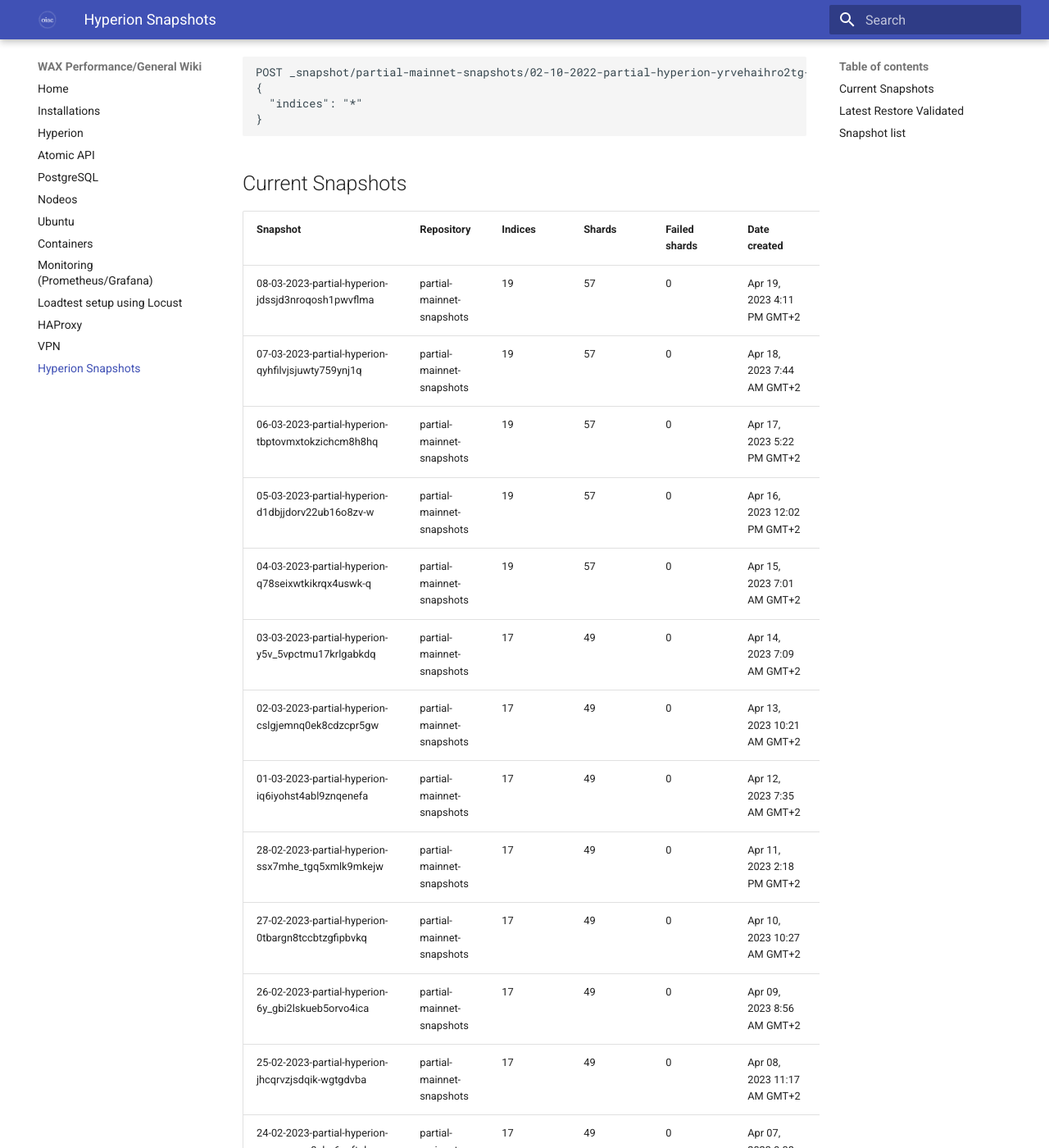
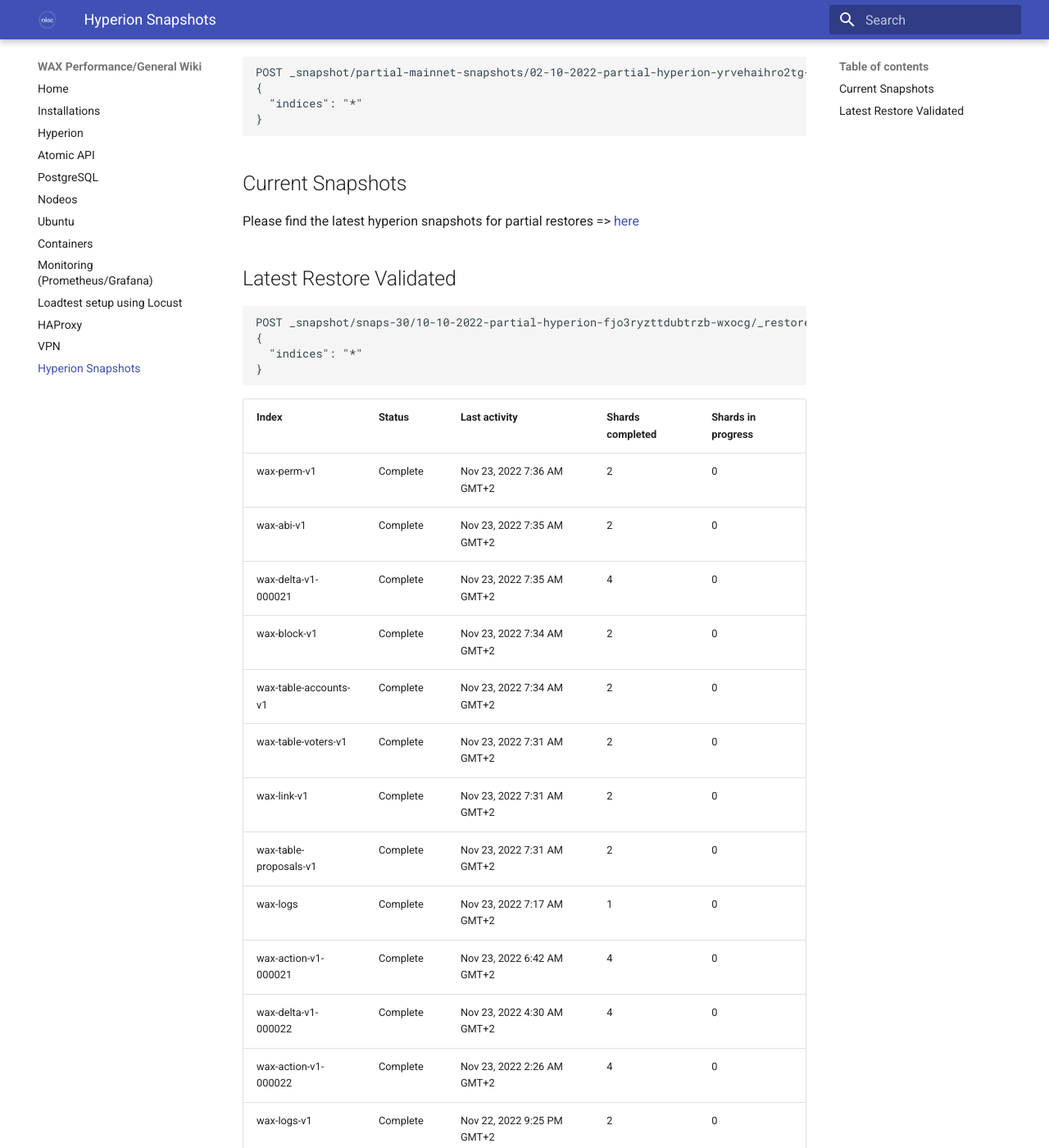
Before and after one commit to oneinacillian/wiki, an MkDocs documentation site: the page built from docs/snapshots.md, in a window 1280 px wide and 1400 px high, scrolled down 1944 px. Shown: the whole window at 82% size. Built offline with MkDocs 1.6.1 and Material for MkDocs 9.7.7, drawn with Linux system fonts in a browser that asks for light colours; some of the changed text lies outside the part shown.

````diff
--- a/docs/snapshots.md
+++ b/docs/snapshots.md
@@ -58,41 +58,7 @@
 
 ## Current Snapshots
 
-| Snapshot                                           | Repository                | Indices | Shards | Failed shards | Date created                | Duration |
-|----------------------------------------------------|---------------------------|---------|--------|---------------|-----------------------------|----------|
-|08-03-2023-partial-hyperion-jdssjd3nroqosh1pwvflma  | partial-mainnet-snapshots | 19      | 57     | 0             | Apr 19, 2023 4:11 PM GMT+2  | 33s	     |
-| 07-03-2023-partial-hyperion-qyhfilvjsjuwty759ynj1q | partial-mainnet-snapshots | 19      | 57     | 0             | Apr 18, 2023 7:44 AM GMT+2  | 15s      |
-| 06-03-2023-partial-hyperion-tbptovmxtokzichcm8h8hq | partial-mainnet-snapshots | 19      | 57     | 0             | Apr 17, 2023 5:22 PM GMT+2  | 31s      |
-| 05-03-2023-partial-hyperion-d1dbjjdorv22ub16o8zv-w | partial-mainnet-snapshots | 19      | 57     | 0             | Apr 16, 2023 12:02 PM GMT+2 | 27s      |
-| 04-03-2023-partial-hyperion-q78seixwtkikrqx4uswk-q | partial-mainnet-snapshots | 19      | 57     | 0             | Apr 15, 2023 7:01 AM GMT+2  | 27s      |
-| 03-03-2023-partial-hyperion-y5v_5vpctmu17krlgabkdq | partial-mainnet-snapshots | 17      | 49     | 0             | Apr 14, 2023 7:09 AM GMT+2  | 16s      |
-| 02-03-2023-partial-hyperion-cslgjemnq0ek8cdzcpr5gw | partial-mainnet-snapshots | 17      | 49     | 0             | Apr 13, 2023 10:21 AM GMT+2 | 29s      |
-| 01-03-2023-partial-hyperion-iq6iyohst4abl9znqenefa | partial-mainnet-snapshots | 17      | 49     | 0             | Apr 12, 2023 7:35 AM GMT+2  | 18s      |
-| 28-02-2023-partial-hyperion-ssx7mhe_tgq5xmlk9mkejw | partial-mainnet-snapshots | 17      | 49     | 0             | Apr 11, 2023 2:18 PM GMT+2  | 30s      |
-| 27-02-2023-partial-hyperion-0tbargn8tccbtzgfipbvkq | partial-mainnet-snapshots | 17      | 49     | 0             | Apr 10, 2023 10:27 AM GMT+2 | 21s      |
-| 26-02-2023-partial-hyperion-6y_gbi2lskueb5orvo4ica | partial-mainnet-snapshots | 17      | 49     | 0             | Apr 09, 2023 8:56 AM GMT+2  | 24s      |
-| 25-02-2023-partial-hyperion-jhcqrvzjsdqik-wgtgdvba | partial-mainnet-snapshots | 17      | 49     | 0             | Apr 08, 2023 11:17 AM GMT+2 | 24s      |
-| 24-02-2023-partial-hyperion-yupemznoq0clru6eeftpbg | partial-mainnet-snapshots | 17      | 49     | 0             | Apr 07, 2023 9:08 AM GMT+2  | 25s      |
-| 23-02-2023-partial-hyperion-vwa9e81itqkndmleaw2vdg | partial-mainnet-snapshots | 17      | 49     | 0             | Apr 06, 2023 7:40 PM GMT+2  | 47s      |
-| 21-02-2023-partial-hyperion--hfge0frskwksgugk6ooca | partial-mainnet-snapshots | 17      | 49     | 0             | Apr 04, 2023 7:42 AM GMT+2  | 25s      |
-| 20-02-2023-partial-hyperion-bqzlj28psl-za5iognxhga | partial-mainnet-snapshots | 17      | 49     | 0             | Apr 03, 2023 7:55 AM GMT+2  | 15s      |
-| 19-02-2023-partial-hyperion-5fmdldrvrhwywlujkzbugg | partial-mainnet-snapshots | 17      | 49     | 0             | Apr 02, 2023 6:45 PM GMT+2  | 30s      |
-| 18-02-2023-partial-hyperion-byi5nv-1rekq4aq7l9hccw | partial-mainnet-snapshots | 17      | 49     | 0             | Apr 01, 2023 2:44 PM GMT+2  | 26s      |
-| 17-02-2023-partial-hyperion-gtxx3qjjrgoab2e7qhjh-w | partial-mainnet-snapshots | 17      | 49     | 0             | Mar 31, 2023 6:50 AM GMT+2  | 19s      |
-| 16-02-2023-partial-hyperion-hfz72ocet--qjnyj8zzd5q | partial-mainnet-snapshots | 17      | 49     | 0             | Mar 30, 2023 9:23 PM GMT+2  | 24s      |
-| 15-02-2023-partial-hyperion-nkb9lbjrq3wvaiioqjj41g | partial-mainnet-snapshots | 17      | 49     | 0             | Mar 29, 2023 8:05 AM GMT+2  | 26s      |
-| 14-02-2023-partial-hyperion-jc3qhcbjr8qnjbyhzsfy0w | partial-mainnet-snapshots | 17      | 49     | 0             | Mar 28, 2023 4:40 PM GMT+2  | 23s      |
-| 13-02-2023-partial-hyperion-wzsrvjnfr8kscr5etpqz8q | partial-mainnet-snapshots | 17      | 49     | 0             | Mar 27, 2023 10:00 PM GMT+2 | 42s      |
-| 12-02-2023-partial-hyperion-xox0xh6rtt6ko-tgzzsq8q | partial-mainnet-snapshots | 17      | 49     | 0             | Mar 26, 2023 8:04 AM GMT+2  | 28s      |
-| 11-02-2023-partial-hyperion-19by85pmrx2g4cj5nwbswa | partial-mainnet-snapshots | 17      | 49     | 0             | Mar 25, 2023 1:22 PM GMT+2  | 38s      |
-| 10-02-2023-partial-hyperion-3uud0n07q4ejcyvbvuq-dq | partial-mainnet-snapshots | 17      | 49     | 0             | Mar 24, 2023 6:59 AM GMT+2  | 26s      |
-| 09-02-2023-partial-hyperion-i94mwxyktgm82desuwxy9w | partial-mainnet-snapshots | 17      | 49     | 0             | Mar 23, 2023 7:37 AM GMT+2  | 31s      |
-| 08-02-2023-partial-hyperion-bmgmusgasm2vgdna9gqoeq | partial-mainnet-snapshots | 17      | 49     | 0             | Mar 22, 2023 7:27 AM GMT+2  | 19s      |
-| 07-02-2023-partial-hyperion-et8fu6h5rpw4avxho9owgq | partial-mainnet-snapshots | 17      | 49     | 0             | Mar 21, 2023 7:44 PM GMT+2  | 55s      |
-| 04-02-2023-partial-hyperion-mlfmhmdcs3mbq9thbcjd-g | partial-mainnet-snapshots | 17      | 49     | 0             | Mar 18, 2023 10:57 AM GMT+2 | 46s      |
-| 02-02-2023-partial-hyperion-a5duapzjt3gme_pdc9fazq | partial-mainnet-snapshots | 17      | 49     | 0             | Mar 16, 2023 6:28 PM GMT+2  | 21s      |
-| 01-02-2023-partial-hyperion-5ranjnm0tcccrox6ftxp6g | partial-mainnet-snapshots | 17      | 49     | 0             | Mar 15, 2023 6:59 PM GMT+2  | 27s      |
-
+Please find the latest hyperion snapshots for partial restores => [here](./assets/listed-snapshots.txt)
 
 ## Latest Restore Validated
 
@@ -231,7 +197,3 @@
 21:25 -> 07:36 (9 hours, 11 minutes)
 Note that you can restore quicker if you have more nodes available (i.e. more shards to do the work)
 ```
-
-## Snapshot list
-
-Please find the latest snapshots [here](./assets/listed-snapshots.txt)
````
